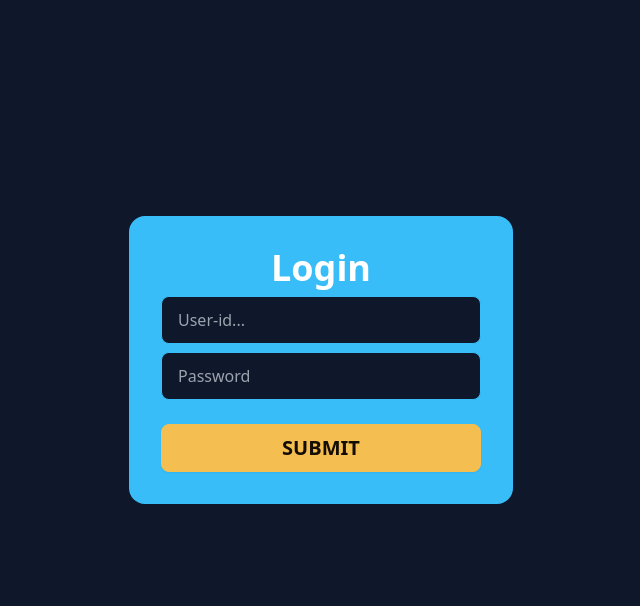
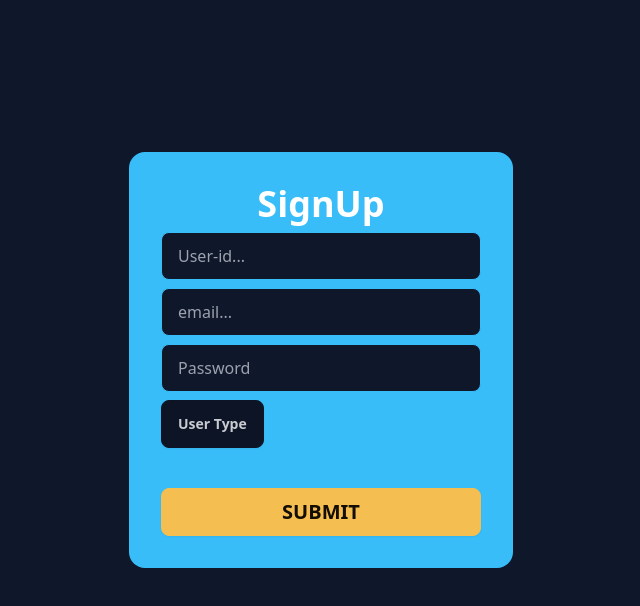
Before and after one commit to ReshabPrasad/CRM-APP, a React (Vite) app: page / in a window 1280 px wide. Shown: the top 606 px of the page, without its empty margins (319-959 px from the left). Built offline with nearby package versions, Linux system fonts and the light colour scheme.

Commit message:
Sign-up UI added

```diff
--- a/src/App.jsx
+++ b/src/App.jsx
@@ -1,13 +1,14 @@
 
 import './App.css'
 import Login from './pages/auth/Login'
+import Signup from './pages/auth/Signup'
 
 function App() {
 
 
   return (
     <>
-    <Login/>
+    <Signup/>
     </>
   )
 }
--- /dev/null
+++ b/src/pages/auth/Signup.jsx
@@ -0,0 +1,33 @@
+function Signup(){
+    return(
+        <div className="flex justify-center items-center h-[90vh]">
+            <div className="card bg-primary text-primary-content w-96">
+                <div className="card-body flex flex-col items-center">
+                    <div className="w-full flex justify-center">
+                        <h2 className="card-title text-4xl text-white">SignUp</h2>
+                    </div>
+                    <div className="w-full">
+                        <input autoComplete="one-time-code" type="text" placeholder="User-id..." className="input text-white input-bordered input-primary w-full max-w-xs" />
+                    </div>
+                    <div className="w-full">
+                        <input autoComplete="one-time-code" type="email" placeholder="email..." className="input text-white input-bordered input-primary w-full max-w-xs" />
+                    </div>
+                    <div className="w-full">
+                        <input autoComplete="one-time-code" type="password" placeholder="Password" className="input text-white input-bordered input-primary w-full max-w-xs" />
+                    </div>
+                    <details className="dropdown mb-4 w-full">
+                        <summary className="btn">User Type</summary>
+                        <ul className="menu dropdown-content bg-base-100 rounded-box text-white z-[1] w-52 p-2 shadow">
+                            <li><a>Customer</a></li>
+                            <li><a>Engineer</a></li>
+                        </ul>
+                    </details>
+                    <div className="w-full card-actions mt-4">
+                        <button className="btn btn-warning w-full font-bold text-xl">SUBMIT</button>
+                    </div>
+                </div>
+            </div>
+        </div>
+    )
+}
+export default Signup
```
